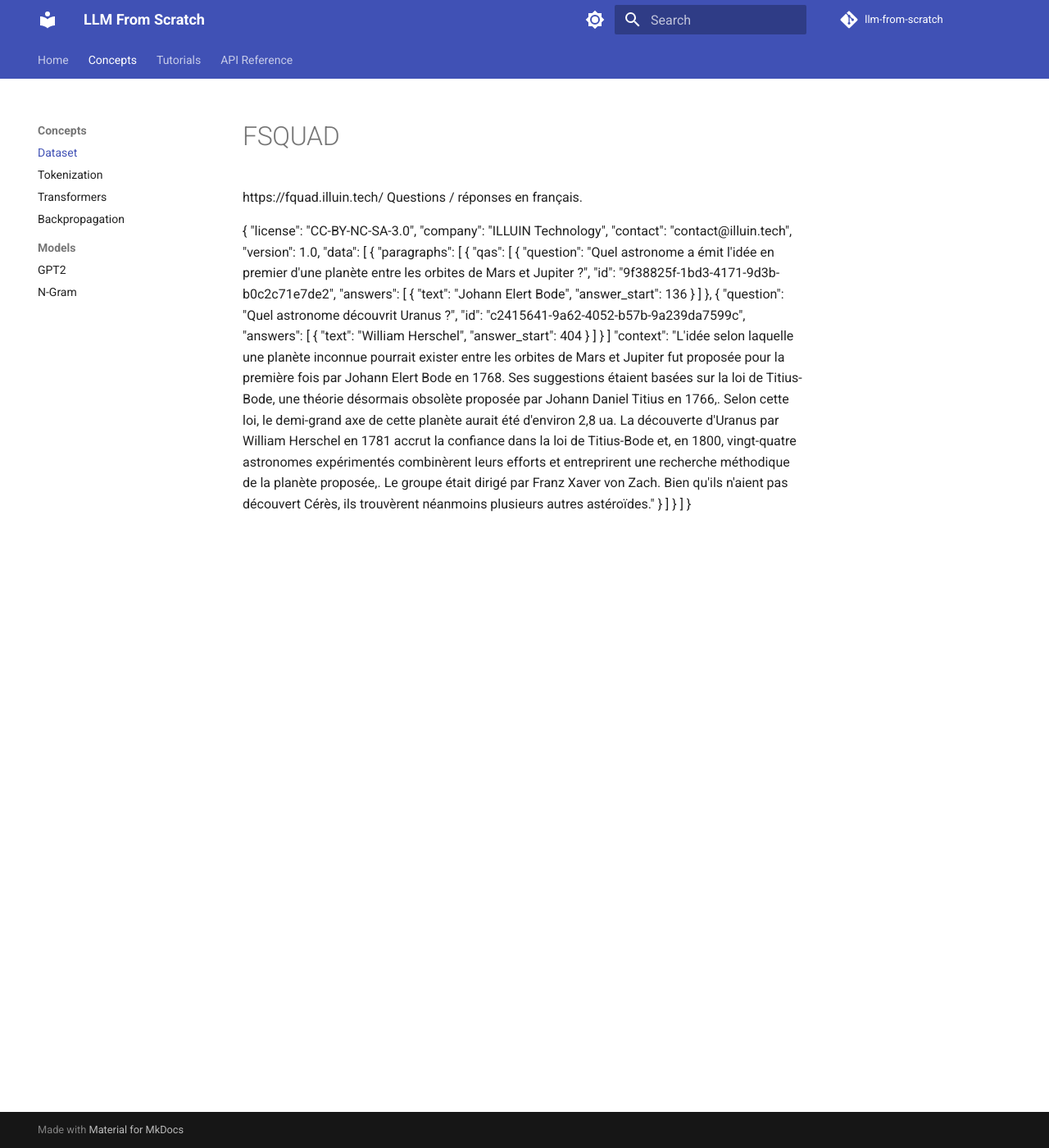
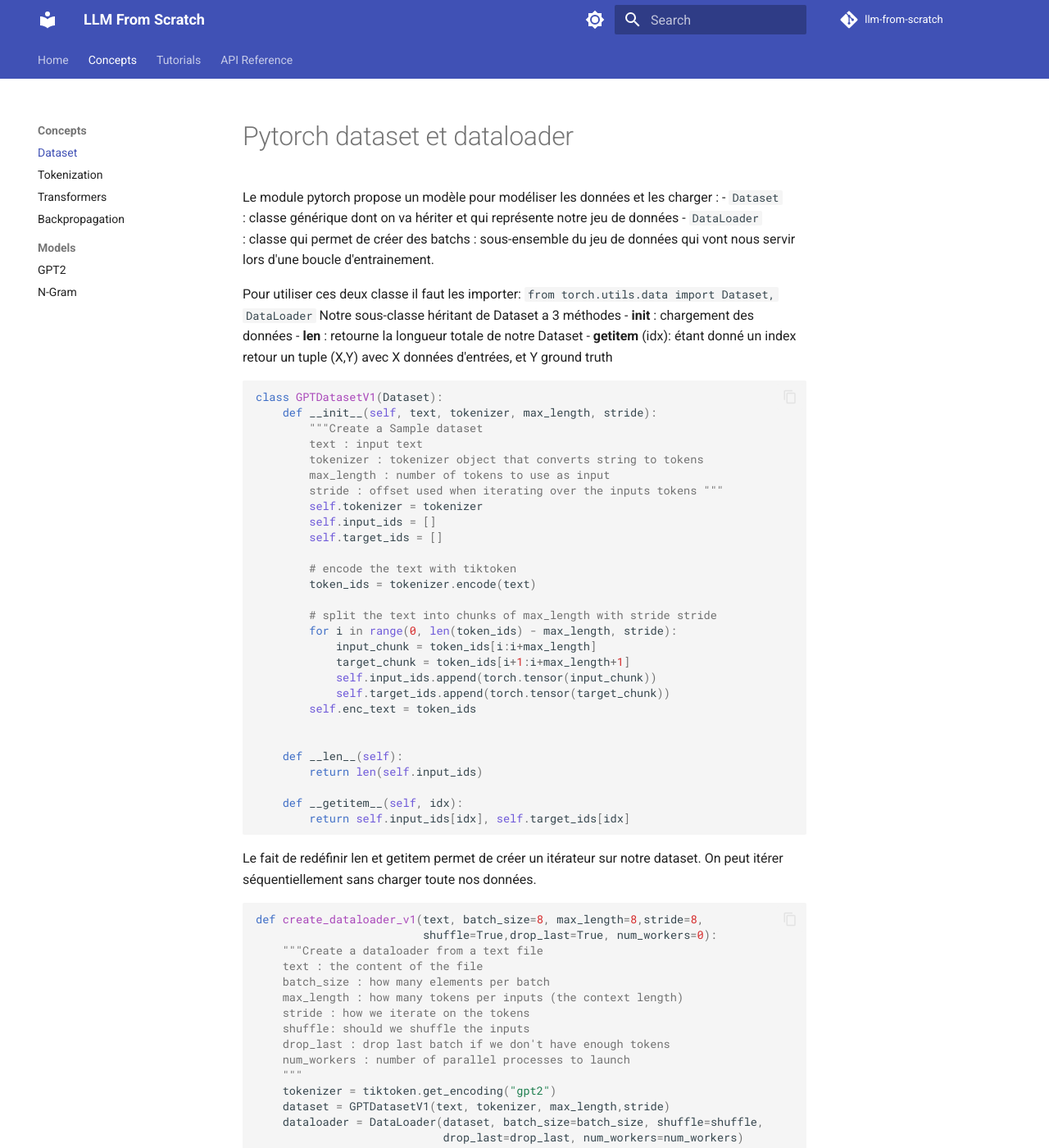
Before and after one commit to 1ou2/llm-from-scratch, an MkDocs documentation site: the page built from docs/concepts/dataset/dataset.md, in a window 1280 px wide and 1400 px high. Shown: the whole window at 82% size. Built offline with MkDocs 1.6.1 and Material for MkDocs 9.7.7, drawn with Linux system fonts in a browser that asks for light colours; comment, search, counter and statistics services are not loaded; some of the changed text lies outside the part shown.

Commit message:
dataloader

````diff
--- a/docs/concepts/dataset/dataset.md
+++ b/docs/concepts/dataset/dataset.md
@@ -1,3 +1,76 @@
+# Pytorch dataset et dataloader
+Le module pytorch propose un modèle pour modéliser les données et les charger :
+- `Dataset` : classe générique dont on va hériter et qui représente notre jeu de données
+- `DataLoader` : classe qui permet de créer des batchs : sous-ensemble du jeu de données qui vont nous servir lors d'une boucle d'entrainement.
+
+Pour utiliser ces deux classe il faut les importer: `from torch.utils.data import Dataset, DataLoader`
+Notre sous-classe héritant de Dataset a 3 méthodes
+- __init__ : chargement des données
+- __len__ : retourne la longueur totale de notre Dataset
+- __getitem__ (idx): étant donné un index retour un tuple (X,Y) avec X données d'entrées, et Y ground truth
+
+```python
+class GPTDatasetV1(Dataset):
+    def __init__(self, text, tokenizer, max_length, stride):
+        """Create a Sample dataset
+        text : input text
+        tokenizer : tokenizer object that converts string to tokens
+        max_length : number of tokens to use as input
+        stride : offset used when iterating over the inputs tokens """
+        self.tokenizer = tokenizer
+        self.input_ids = []
+        self.target_ids = []
+
+        # encode the text with tiktoken
+        token_ids = tokenizer.encode(text)
+
+        # split the text into chunks of max_length with stride stride
+        for i in range(0, len(token_ids) - max_length, stride):
+            input_chunk = token_ids[i:i+max_length]
+            target_chunk = token_ids[i+1:i+max_length+1]
+            self.input_ids.append(torch.tensor(input_chunk))
+            self.target_ids.append(torch.tensor(target_chunk))
+        self.enc_text = token_ids
+
+
+    def __len__(self):
+        return len(self.input_ids)
+
+    def __getitem__(self, idx):
+        return self.input_ids[idx], self.target_ids[idx]
+```
+
+Le fait de redéfinir len et getitem permet de créer un itérateur sur notre dataset. On peut itérer séquentiellement sans charger toute nos données.
+```python
+def create_dataloader_v1(text, batch_size=8, max_length=8,stride=8,
+                         shuffle=True,drop_last=True, num_workers=0):
+    """Create a dataloader from a text file
+    text : the content of the file
+    batch_size : how many elements per batch
+    max_length : how many tokens per inputs (the context length)
+    stride : how we iterate on the tokens
+    shuffle: should we shuffle the inputs
+    drop_last : drop last batch if we don't have enough tokens
+    num_workers : number of parallel processes to launch
+    """
+    tokenizer = tiktoken.get_encoding("gpt2")
+    dataset = GPTDatasetV1(text, tokenizer, max_length,stride)
+    dataloader = DataLoader(dataset, batch_size=batch_size, shuffle=shuffle,
+                            drop_last=drop_last, num_workers=num_workers)
+    return dataloader
+```
+
+On peut ensuite itérer sur le dataloader.
+```python
+dataloader = create_dataloader_v1(text)
+data_iter = iter(dataloader)
+first_batch = next(data_iter)
+second_batch = next(data_iter)
+# we can also use a loop
+for i, batch in enumerate(dataloader):
+    x, y = batch
+```
+
 # FSQUAD
 
 https://fquad.illuin.tech/
````
Also changed, not shown: 1 other file.
